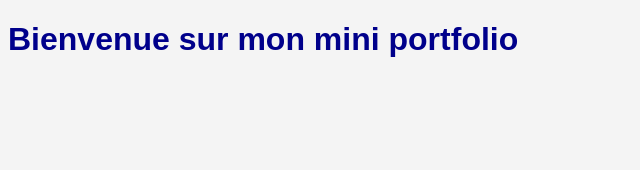
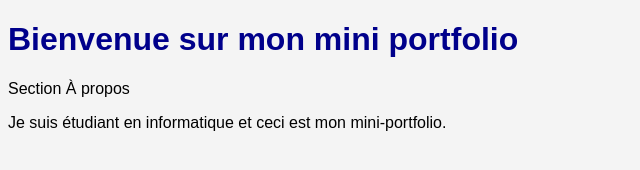
Before and after one commit to haroldmalherbe/Mini-portfolio, a plain HTML site: page index.html in a window 1280 px wide. Shown: the whole page, without its empty margins (0-640 px from the left). Drawn offline with Linux system fonts and the light colour scheme.

Commit message:
Ajout description projet

```diff
--- a/index.html
+++ b/index.html
@@ -6,5 +6,7 @@
 </head>
 <body>
     <h1>Bienvenue sur mon mini portfolio</h1>
+    <p>Section À propos</p>
+    <p>Je suis étudiant en informatique et ceci est mon mini-portfolio.</p>
 </body>
 </html>
```
